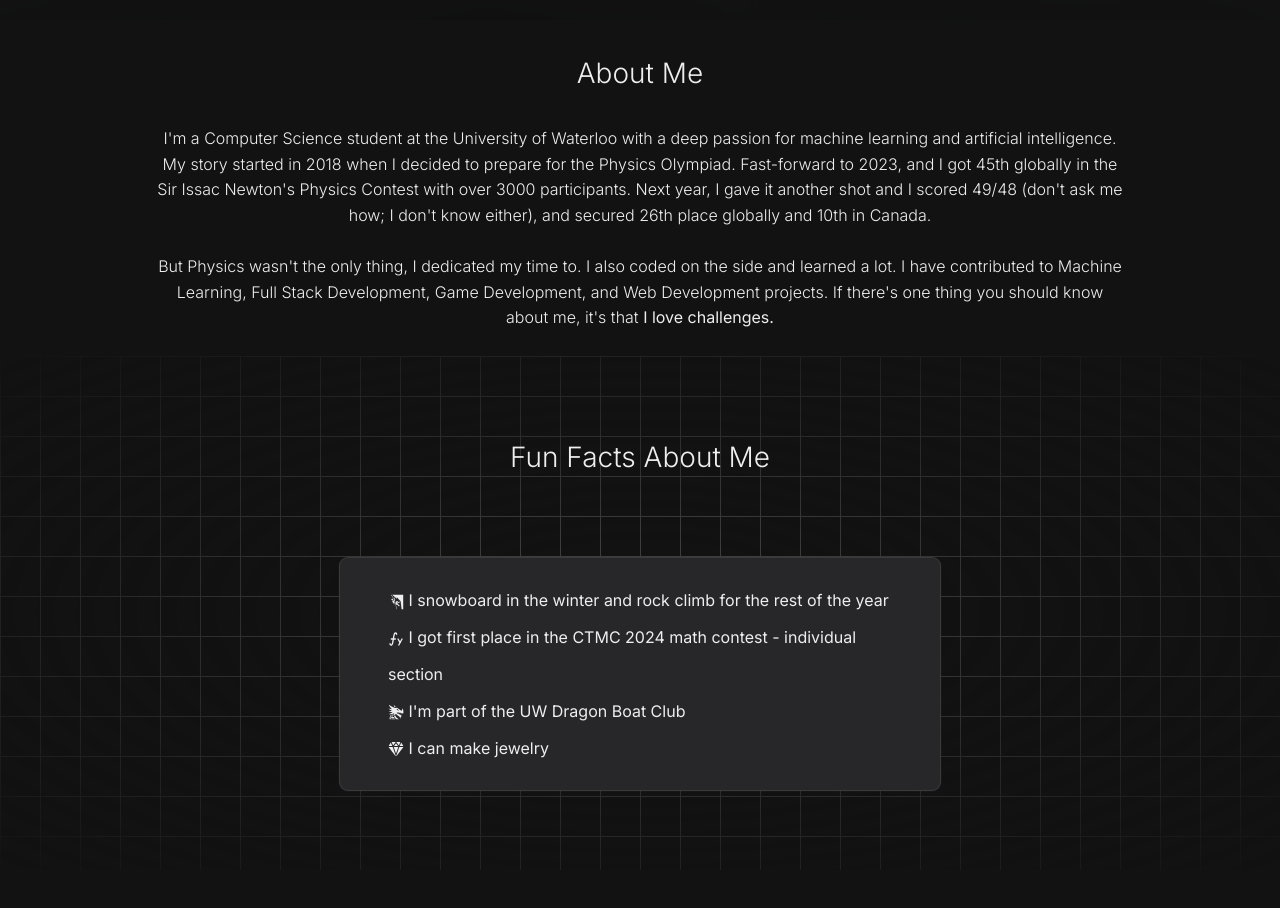
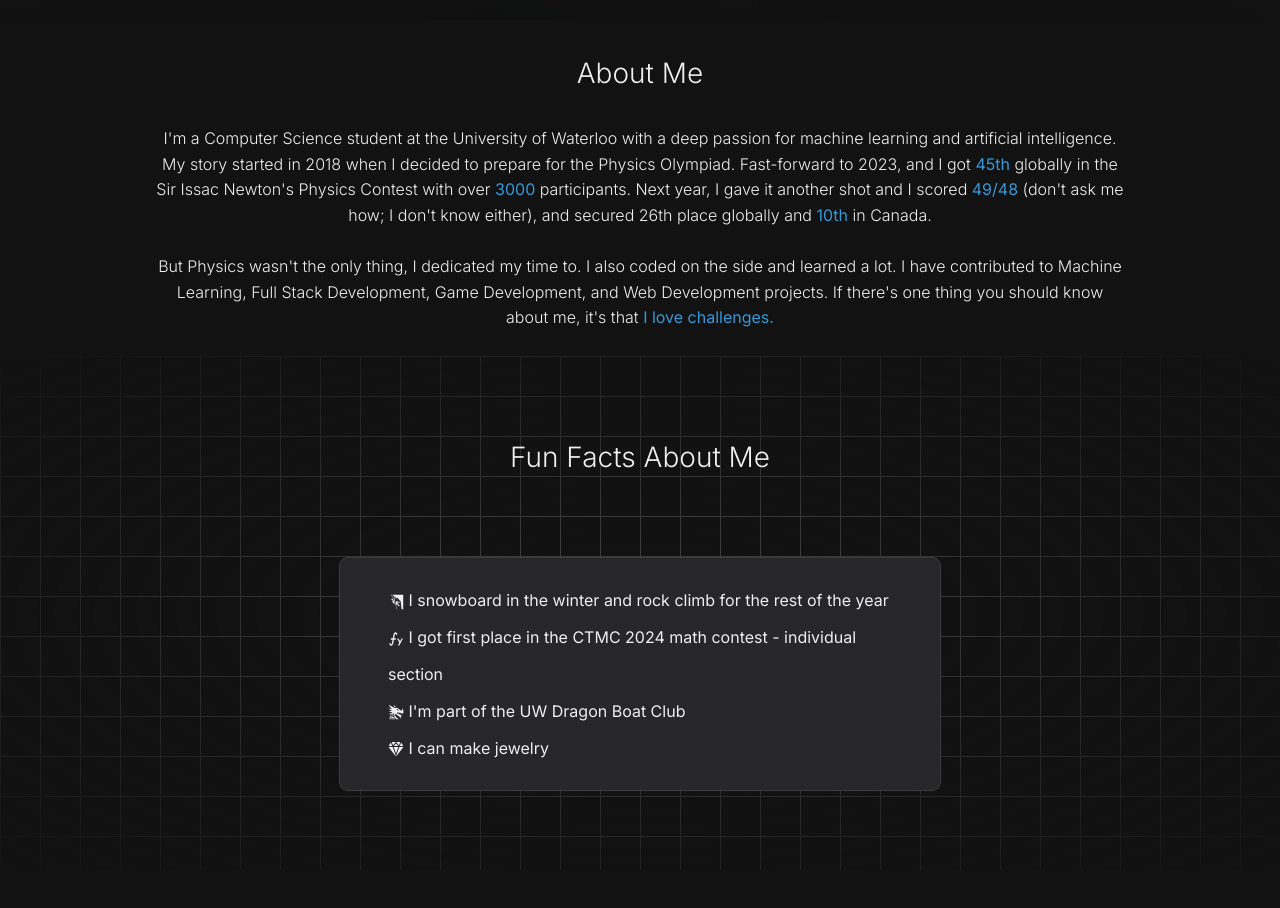
Before and after one commit to Mohammdamin-Sedaghat/Amin-Sedaghat-Portfolio, a Next.js app: page / in a window 1280 px wide. Shown: the part 860-1768 px from the top of the page. Built offline with nearby package versions, Linux system fonts and the light colour scheme.

Commit message:
Improved bold sentences in About

```diff
--- a/public/data.json
+++ b/public/data.json
@@ -43,8 +43,8 @@
     },
     "aboutMe": {
         "paragraphs": [
-            "I'm a Computer Science student at the University of Waterloo with a deep passion for machine learning and artificial intelligence. My story started in 2018 when I decided to prepare for the Physics Olympiad. Fast-forward to 2023, and I got 45th globally in the Sir Issac Newton's Physics Contest with over 3000 participants. Next year, I gave it another shot and I scored 49/48 (don't ask me how; I don't know either), and secured 26th place globally and 10th in Canada.",
-            "But Physics wasn't the only thing, I dedicated my time to. I also coded on the side and learned a lot. I have contributed to Machine Learning, Full Stack Development, Game Development, and Web Development projects. If there's one thing you should know about me, it's that <b>I love challenges.</b>"
+            "I'm a Computer Science student at the University of Waterloo with a deep passion for machine learning and artificial intelligence. My story started in 2018 when I decided to prepare for the Physics Olympiad. Fast-forward to 2023, and I got <strong>45th</strong> globally in the Sir Issac Newton's Physics Contest with over <strong>3000</strong> participants. Next year, I gave it another shot and I scored <strong>49/48</strong> (don't ask me how; I don't know either), and secured 26th place globally and <strong>10th</strong> in Canada.",
+            "But Physics wasn't the only thing, I dedicated my time to. I also coded on the side and learned a lot. I have contributed to Machine Learning, Full Stack Development, Game Development, and Web Development projects. If there's one thing you should know about me, it's that <strong>I love challenges.<strong>"
         ]
     },
     "RandomFunFacts": {
--- a/src/app/globals.css
+++ b/src/app/globals.css
@@ -337,6 +337,10 @@ h2 {
   margin-top: 2rem;
 }
 
+.about strong {
+  color: #3498db;
+}
+
 @media only screen and (max-width:500px) {
   .about {
     margin-top: 4rem;
```
